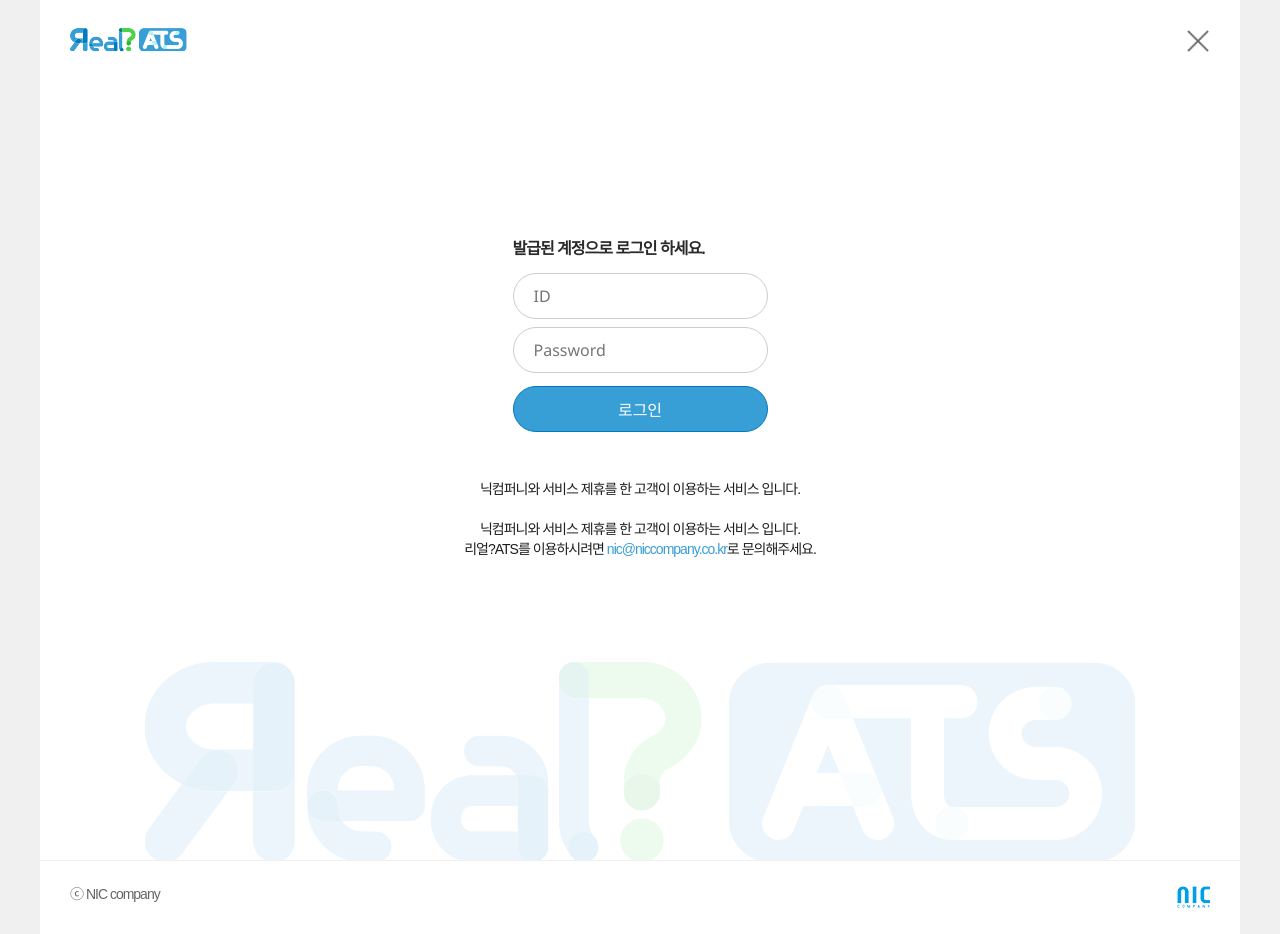
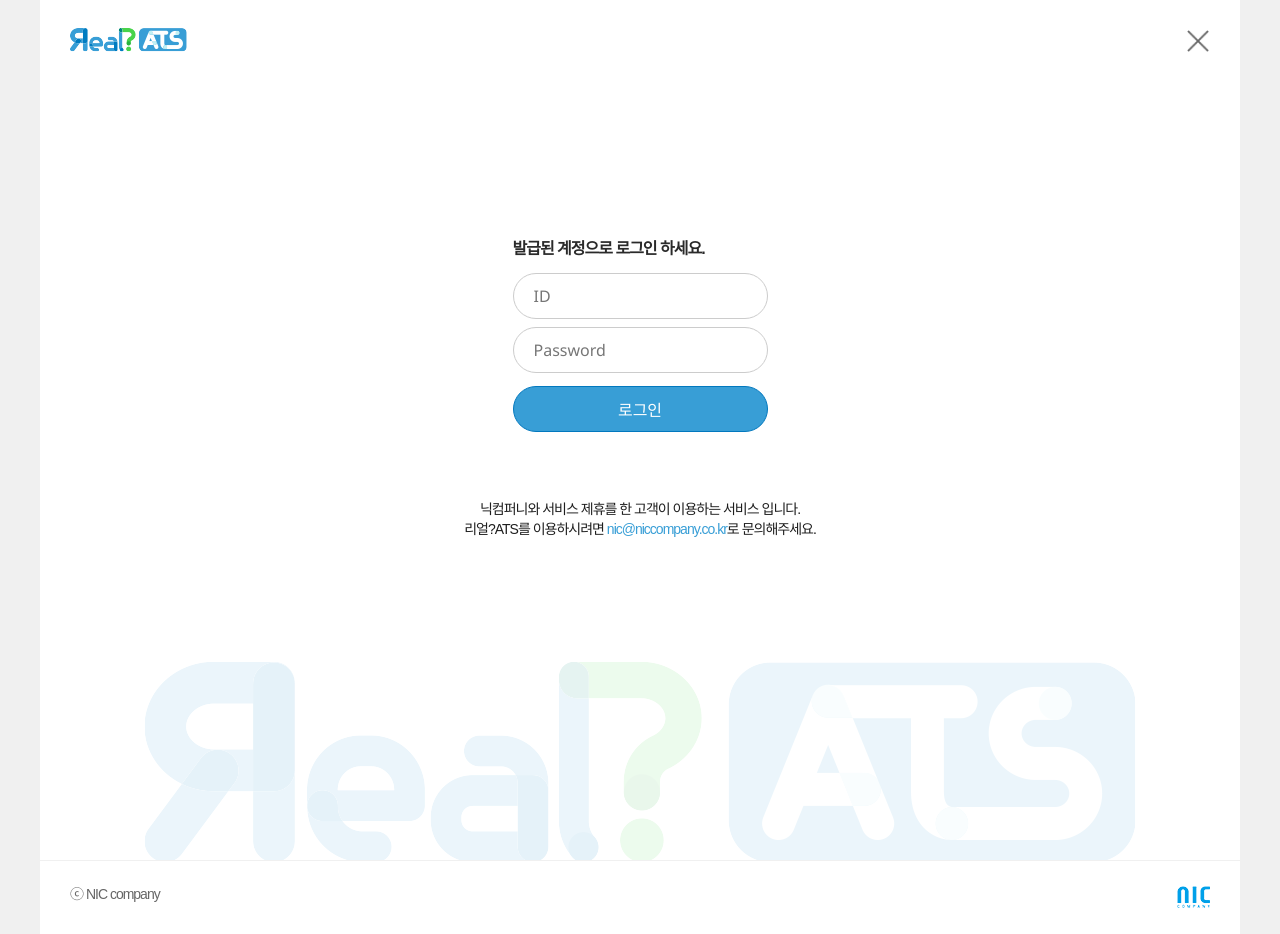
Before and after one commit to whfh3900/django_web, a Django app: template templates/UI-AT-JO-00.html in a window 1280 px wide. Run offline with Django 4.2, Linux system fonts and the light colour scheme; the template is opened without the code that fills it, so the values that code supplies are empty; some web fonts are replaced.

Commit message:
mod ui at jo 00

```diff
--- a/templates/UI-AT-JO-00.html
+++ b/templates/UI-AT-JO-00.html
@@ -41,7 +41,6 @@
 				<input type="submit" id="return_login" class="btn_01" value="로그인"/>
 
 				<div>
-					닉컴퍼니와 서비스 제휴를 한 고객이 이용하는 서비스 입니다.
 <!--					<span>{{ error }}</span>-->
 					닉컴퍼니와 서비스 제휴를 한 고객이 이용하는 서비스 입니다.
 					리얼?ATS를 이용하시려면 <a href="mailto:nic@niccompany.co.kr">nic@niccompany.co.kr</a>로 문의해주세요.
```
